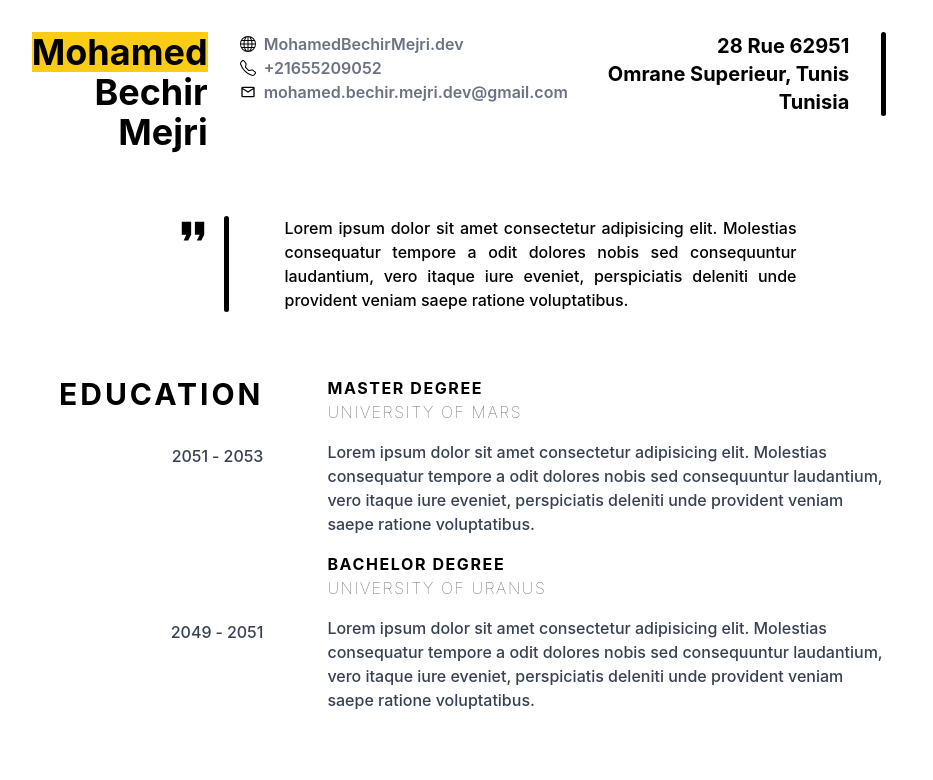
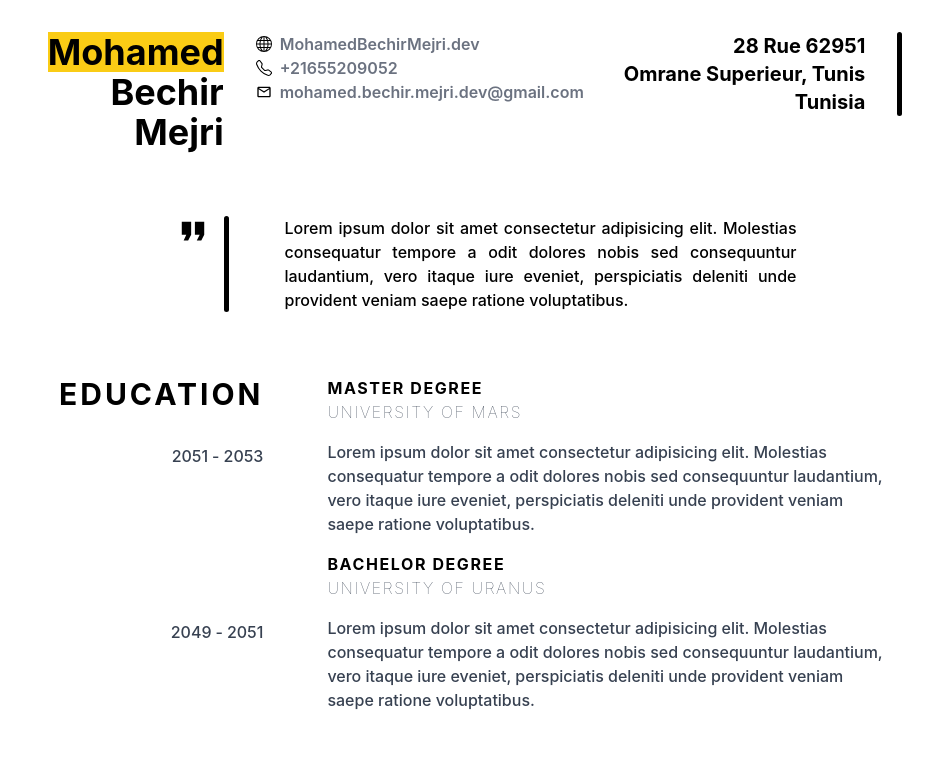
Before and after one commit to MohamedBechirMejri/cv-app-theodinproject, a React (Create React App) app: page / in a window 1280 px wide. Shown: the top 780 px of the page, without its empty margins (165-1098 px from the left). Built offline with nearby package versions, Linux system fonts and the light colour scheme.

Commit message:
remove padding

```diff
--- a/src/Components/Preview/Address.tsx
+++ b/src/Components/Preview/Address.tsx
@@ -12,7 +12,7 @@
   country: string;
 }) => {
   return (
-    <div className="flex gap-8 pr-8">
+    <div className="flex gap-8">
       <div className="flex flex-col items-end text-xl font-bold border-black ">
         <p>{address}</p>
         <p>
```
